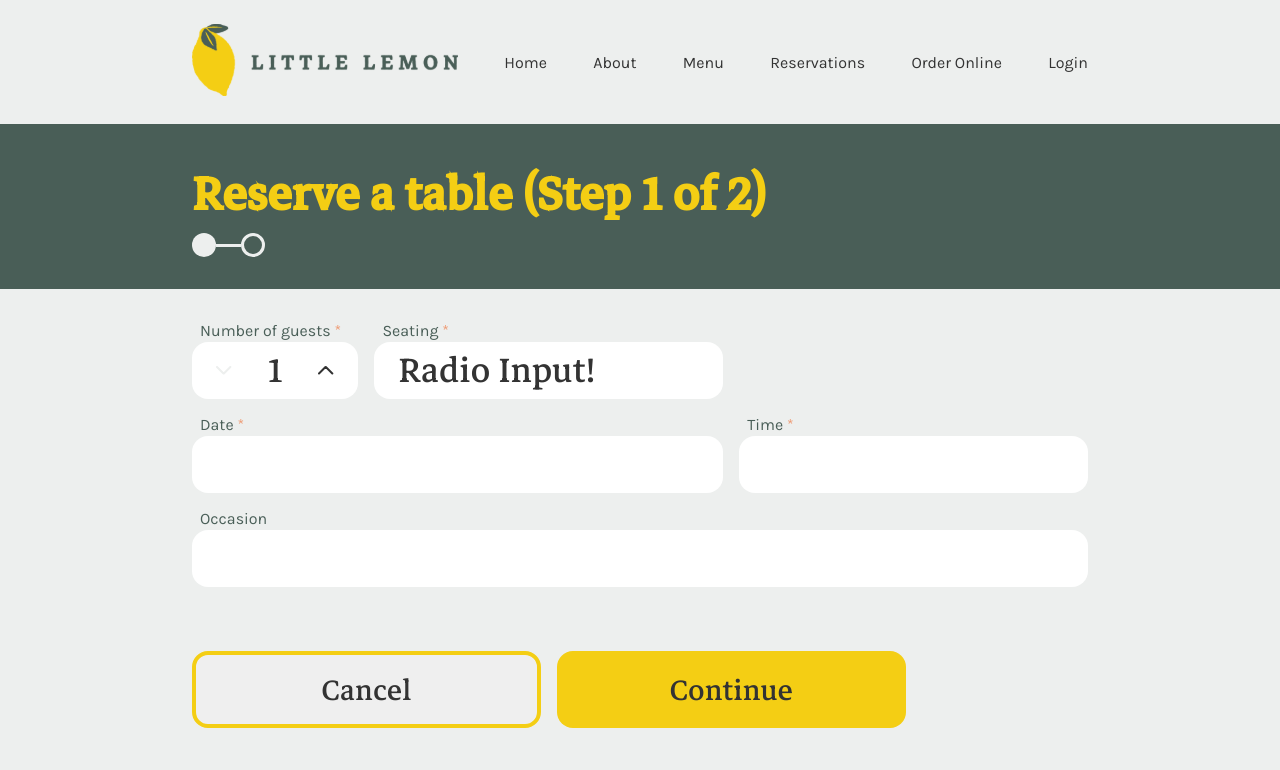
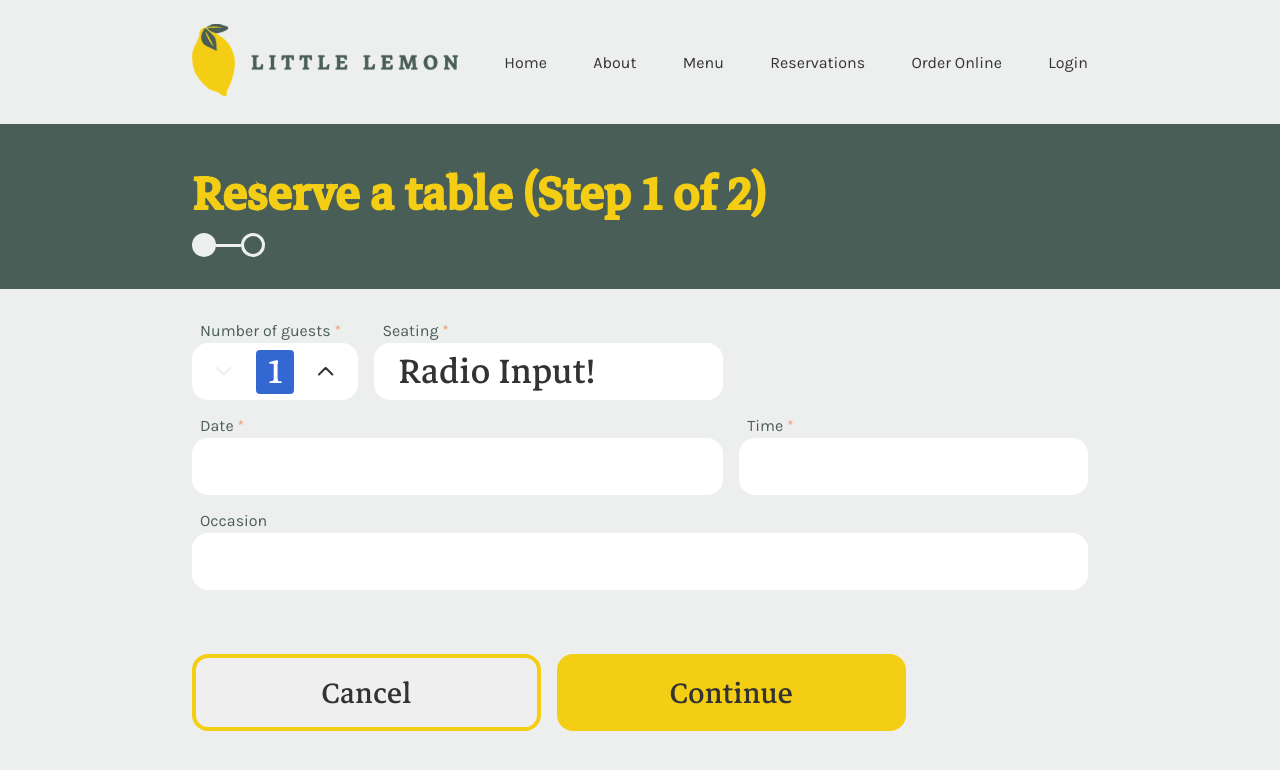
Before and after one commit to alexgqh/Capstone-Project, a React (Vite) app: page / in a window 1280 px wide. Both pictures are taken after a click on the button "Reserve a table". Shown: the top 770 px of the page. Built offline with nearby package versions, Linux system fonts and the light colour scheme.

Commit message:
Changed number input highlight appearance and made it a class instead of :focus pseudo-class.

```diff
--- a/src/components/numberInput.jsx
+++ b/src/components/numberInput.jsx
@@ -51,7 +51,7 @@ const NumberInput = ({ id, caption, min, max, def, isRequired = true }) => {
     inputRef.current?.select();
   }
   const handleKeyUp = () => {
-    const timeout = 500;
+    const timeout = 750;
 
     if (inputTimeoutIDRef.current) {
       clearTimeout(inputTimeoutIDRef.current);
@@ -92,7 +92,7 @@ const NumberInput = ({ id, caption, min, max, def, isRequired = true }) => {
         </button>
         <div className="number-input-container">
           <input
-            className="number-input input-font"
+            className="number-input input-font number-input-overwrite"
             type="number"
             value={value} min={min} max={max}
             onChange={handleValueChange}
--- a/src/styles/input.css
+++ b/src/styles/input.css
@@ -4,7 +4,7 @@ input[type="number"] {
 
 .input-caption {
   padding-left: 8px;
-  margin-bottom: 2px;
+  margin-bottom: 3px;
 }
 
 .input-box {
@@ -14,7 +14,6 @@ input[type="number"] {
   border-radius: 16px;
   height: 57px;
   align-content: center;
-  /* outline: none; */
 }
 
 .input-font {
@@ -47,10 +46,11 @@ input[type="number"] {
 }
 .number-input {
   text-align: center;
-  border-radius: 12px;
+  border-radius: 4px;
 }
-.number-input:focus {
-  background-color: var(--color-secondary-2);
+.number-input-overwrite {
+  background-color: var(--color-text-highlight);
+  color: white;
   /* color: var(--color-highlight-1); */
 }
 .number-input::selection {
--- a/src/styles/variables.css
+++ b/src/styles/variables.css
@@ -10,4 +10,5 @@
   --color-secondary-2: #fbdabb;
   --color-highlight-1: #edefee;
   --color-highlight-2: #333333;
+  --color-text-highlight: #3367D1;
 }
```
Lines whose indentation alone changed are shown as unchanged.
